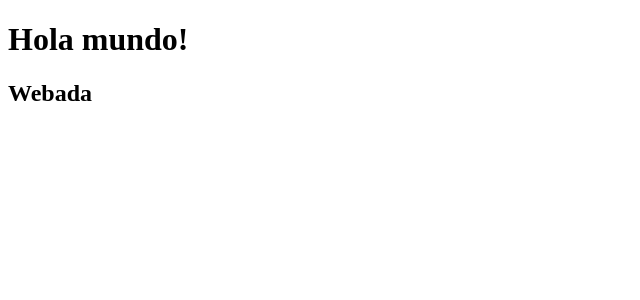
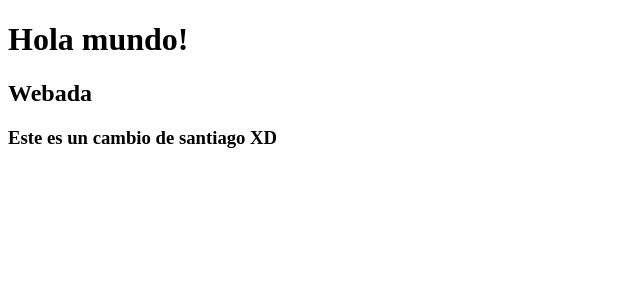
Before and after one commit to JDguarnizos/unipocket, an Angular app: page / in a window 1280 px wide. Shown: the top 300 px of the page, without its empty margins (0-640 px from the left). Built offline with nearby package versions, Linux system fonts and the light colour scheme.

Commit message:
Modificado app.html para tener un saludo personal

```diff
--- a/src/app/app.html
+++ b/src/app/app.html
@@ -1,2 +1,3 @@
 <h1>Hola mundo!</h1>
 <h2>Webada</h2>
+<h3>Este es un cambio de santiago XD</h3>
```
